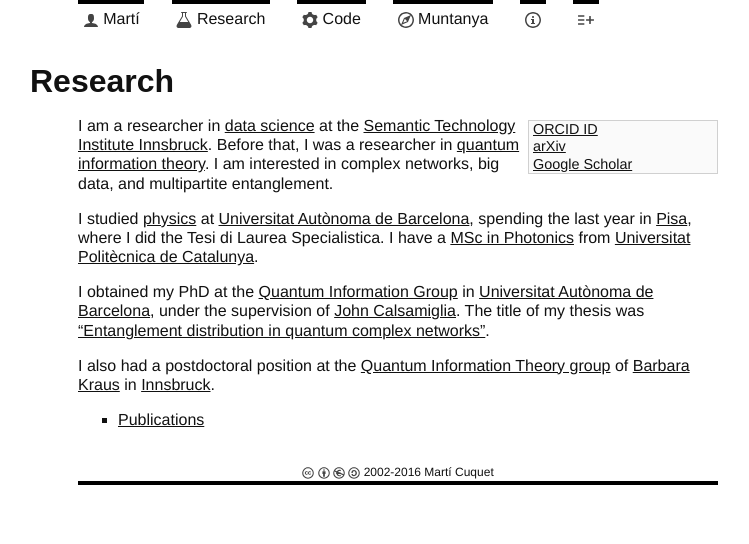
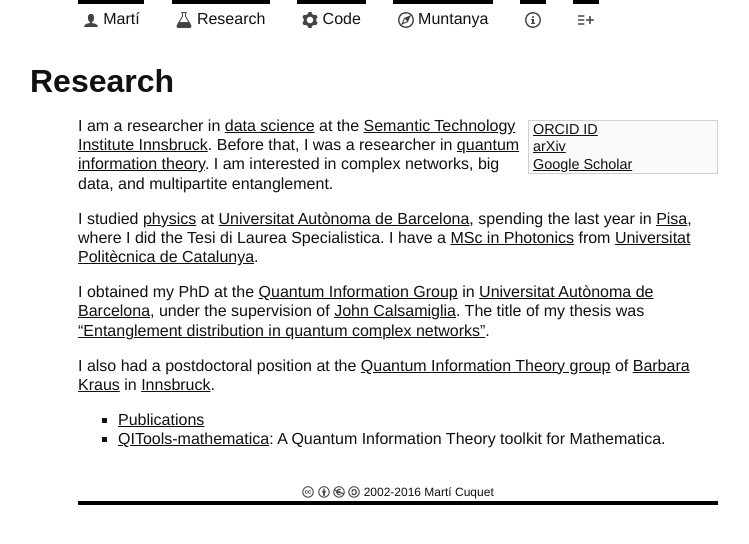
Before and after one commit to mcuquet/mcuquet.github.io, a Jekyll site: the page built from Research/Research.md, in a window 1280 px wide. Shown: the top 544 px of the page, without its empty margins (242-991 px from the left). Built offline with Jekyll 4.4.1, drawn with Linux system fonts in a browser that asks for light colours.

Commit message:
chg: add link to QITools

```diff
--- a/Research/Research.md
+++ b/Research/Research.md
@@ -22,3 +22,5 @@ I obtained my PhD at the [Quantum Information Group](http://grupsderecerca.uab.c
 I also had a postdoctoral position at the [Quantum Information Theory group](http://www.uibk.ac.at/th-physik/qig_bk/) of [Barbara Kraus](http://www.uibk.ac.at/th-physik/people/staffdb/354400.xml) in [Innsbruck](http://uibk.ac.at/).
 
 * [Publications](Publications)
+* [QITools-mathematica](https://github.com/mcuquet/QITools-mathematica): A
+  Quantum Information Theory toolkit for Mathematica.
```
